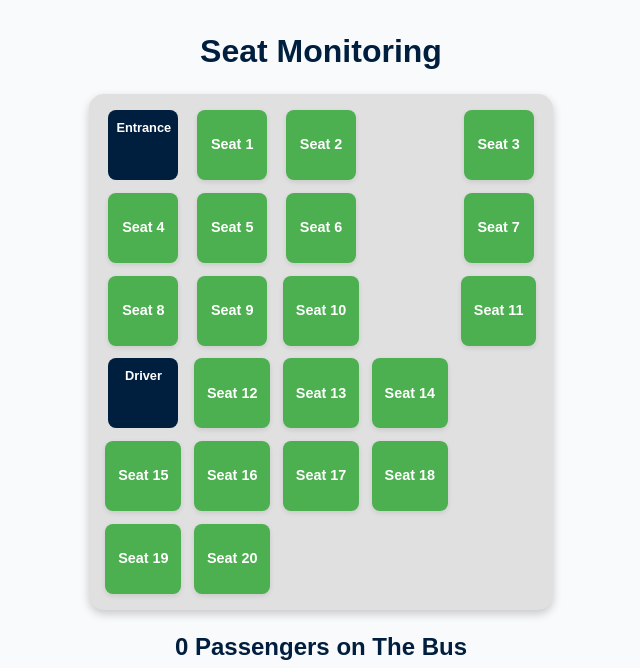
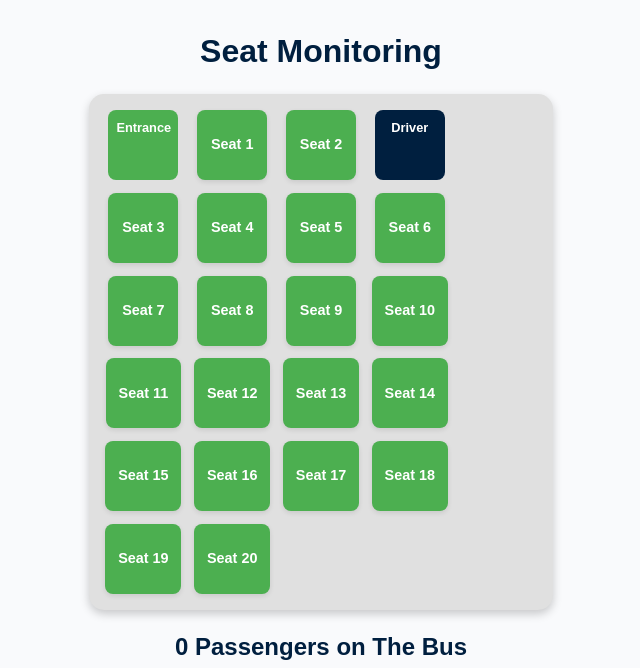
Before and after one commit to amurryd/Bus-Tracking-App, a Flask app: page /seat_availability in a window 1280 px wide. Shown: the part 67-735 px from the top of the page, without its empty margins (319-959 px from the left). Run offline with Flask 3, Linux system fonts and the light colour scheme; some libraries are stand-ins or nearby versions.

Commit message:
Update seat_availability.html

```diff
--- a/Bus Seat Tracking/templates/seat_availability.html
+++ b/Bus Seat Tracking/templates/seat_availability.html
@@ -37,10 +37,11 @@
         gap: 0.8rem;
         justify-items: center;
     }
+
     /* Driver and Entrance Placement */
     .driver-seat {
-        grid-row: 4;
-        grid-column: 1; /* Positions above the 4th seat */
+        grid-row: 1;
+        grid-column: 4; /* Aligns above the 4th seat */
         background-color: #001f3f;
         color: #fff;
         font-weight: bold;
@@ -54,8 +55,8 @@
 
     .entrance {
         grid-row: 1;
-        grid-column: 1; /* Positions above the 1st seat */
-        background-color: #001f3f; /* Green color */
+        grid-column: 1; /* Aligns above the 1st seat */
+        background-color: #4caf50; /* Green color */
         color: #fff;
         font-weight: bold;
         padding: 0.5rem;
@@ -65,6 +66,7 @@
         width: 70px;
         height: 70px;
     }
+
     /* Adjust remaining rows to start from the second row */
     .bus-seats {
         grid-row: 2;
```
Lines whose indentation alone changed are shown as unchanged.
